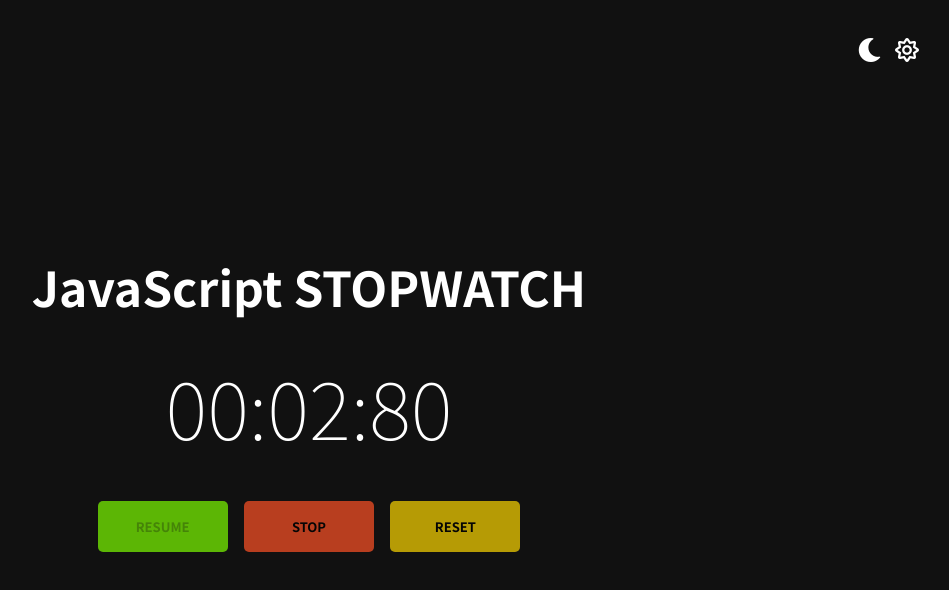
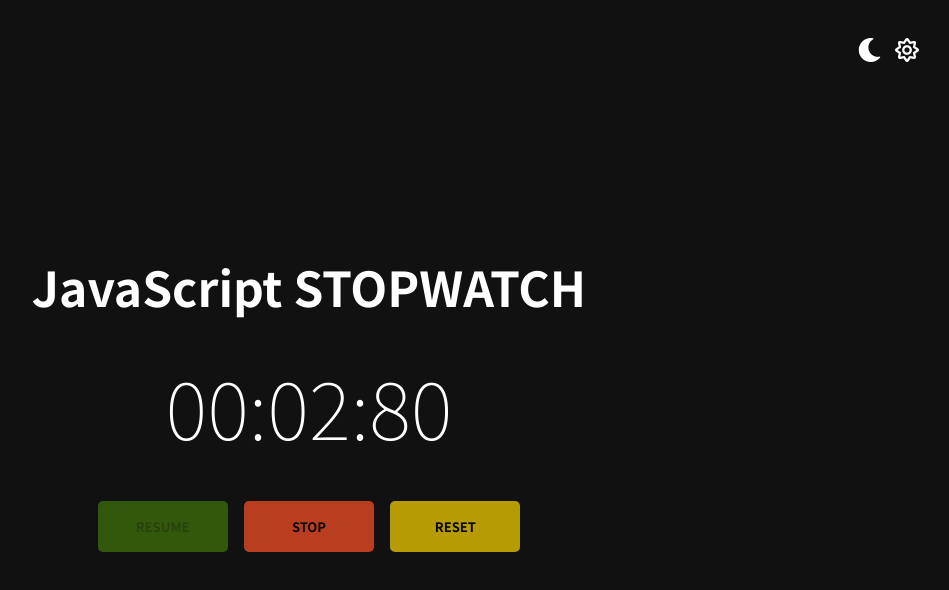
Before and after one commit to stefan-x1/15-Javascript-Projects, a plain HTML site: page stopwatch/index.html in a window 1280 px wide. Both pictures are taken after a click on the button "START". Shown: the whole page, without its empty margins (331-1280 px from the left). Drawn offline with Linux system fonts and the light colour scheme.

Commit message:
Fixed start btn for js stopwatch

```diff
--- a/stopwatch/css/style.css
+++ b/stopwatch/css/style.css
@@ -49,6 +49,10 @@ button#start {
   background-color: lawngreen;
 }
 
+button#start:disabled {
+  opacity: 0.3;
+}
+
 button#stop {
   background-color: rgb(255, 82, 38);
 }
```
